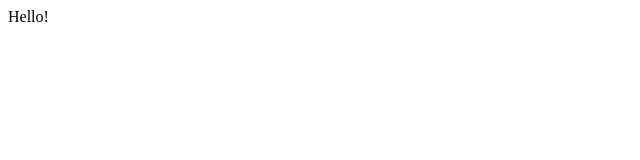
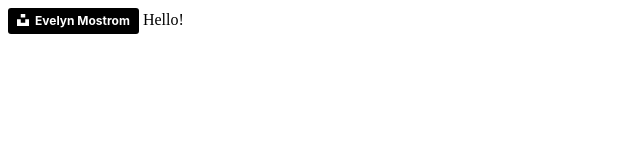
Before and after one commit to rroueche/choral-folk-singers, a plain HTML site: page index.html in a window 1280 px wide. Shown: the whole page, without its empty margins (0-640 px from the left). Drawn offline with Linux system fonts and the light colour scheme; a web font is replaced by a local one.

Commit message:
Update index.html

```diff
--- a/index.html
+++ b/index.html
@@ -9,6 +9,8 @@
 </head>
 
 <body>
+<a style="background-color:black;color:white;text-decoration:none;padding:4px 6px;font-family:-apple-system, BlinkMacSystemFont, &quot;San Francisco&quot;, &quot;Helvetica Neue&quot;, Helvetica, Ubuntu, Roboto, Noto, &quot;Segoe UI&quot;, Arial, sans-serif;font-size:12px;font-weight:bold;line-height:1.2;display:inline-block;border-radius:3px" href="https://unsplash.com/@evelynmostrom?utm_medium=referral&amp;utm_campaign=photographer-credit&amp;utm_content=creditBadge" target="_blank" rel="noopener noreferrer" title="Download free do whatever you want high-resolution photos from Evelyn Mostrom"><span style="display:inline-block;padding:2px 3px"><svg xmlns="http://www.w3.org/2000/svg" style="height:12px;width:auto;position:relative;vertical-align:middle;top:-2px;fill:white" viewBox="0 0 32 32"><title>unsplash-logo</title><path d="M10 9V0h12v9H10zm12 5h10v18H0V14h10v9h12v-9z"></path></svg></span><span style="display:inline-block;padding:2px 3px">Evelyn Mostrom</span></a>
+
 Hello!
 </body>
 
```
